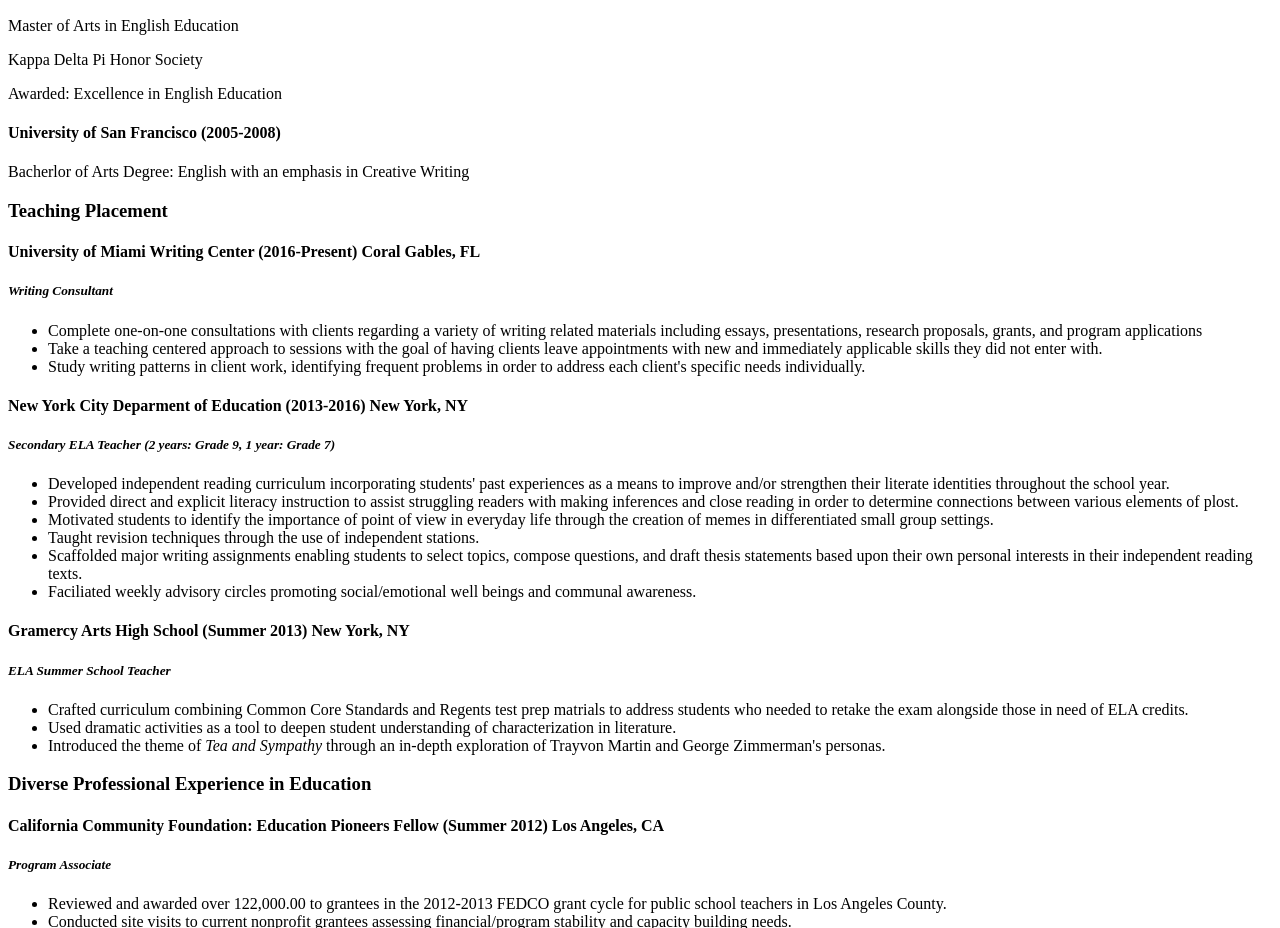
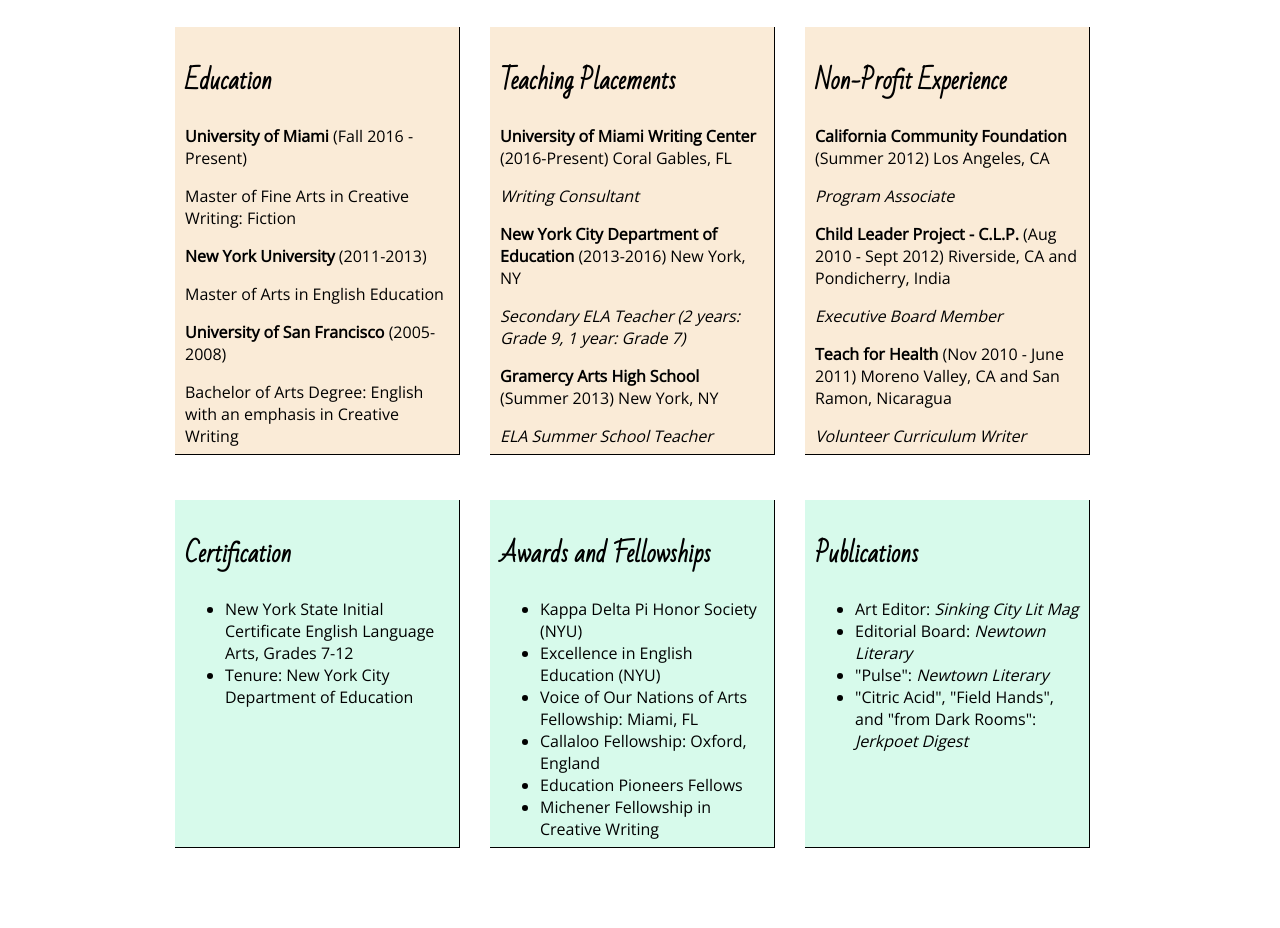
Before and after one commit to cem192/cem192.github.io, a plain HTML site: page resume.html in a window 1280 px wide. Shown: the part 295-1223 px from the top of the page. After the commit the page ends 1158 px from the top, so only its background shows below. Drawn offline with nearby package versions, Linux system fonts and the light colour scheme.

Commit message:
Added CSS Style Sheet
Updated resume page with visual design, css coding.

```diff
--- a/resume.html
+++ b/resume.html
@@ -4,9 +4,11 @@
   <head>
     <meta charset="UTF-8" />
     <title> Candice Mays' Resume</title>
+    <link href="style.css" rel="stylesheet"/>
   </head>
 
   <body>
+    <div id="container">
       <header>
         <h1>Candice E. Mays</h1>
         <address>
@@ -31,74 +33,79 @@ while(x=eval(x));
     </header>
 
   <main>
+    <div class="row">
+      <div class="left-container">
         <section>
-      <h3> Education</h3>
-        <h4> University of Miami (Fall 2016 - Present)</h4>
+          <h2> Education</h2>
+          <p><strong> University of Miami</strong> (Fall 2016 - Present)</p>
           <p> Master of Fine Arts in Creative Writing: Fiction</p>
-        <h4>New York University (2011-2013)</h4>
+          <p><strong>New York University</strong> (2011-2013)</p>
           <p>Master of Arts in English Education</p>
-          <P>Kappa Delta Pi Honor Society</p>
-          <p>Awarded: Excellence in English Education</p>
-        <h4>University of San Francisco (2005-2008)</h4>
-          <p>Bacherlor of Arts Degree: English with an emphasis in Creative Writing</p>
+          <p><strong>University of San Francisco</strong> (2005-2008)</p>
+          <p>Bachelor of Arts Degree: English with an emphasis in Creative Writing</p>
+        </section>
+    </div>
+
+    <div class="left-container">
+      <section>
+        <h2>Teaching Placements</h2>
+        <p><strong>University of Miami Writing Center</strong> (2016-Present) Coral Gables, FL</p>
+        <p><em>Writing Consultant</em></p>
+        <p><Strong>New York City Department of Education</strong> (2013-2016) New York, NY</p>
+        <p><em>Secondary ELA Teacher (2 years: Grade 9, 1 year: Grade 7)</em></p>
+        <p><strong>Gramercy Arts High School</strong> (Summer 2013) New York, NY</p>
+        <p><em>ELA Summer School Teacher</em></p>
+      </section>
+    </div>
+
+    <div class="left-container">
+      <section>
+        <h2>Non-Profit Experience</h2>
+        <p><strong>California Community Foundation</strong> (Summer 2012) Los Angeles, CA</p>
+        <p><em>Program Associate</em></p>
+        <p><strong>Child Leader Project - C.L.P.</strong> (Aug 2010 - Sept 2012) Riverside, CA and Pondicherry, India</p>
+        <p><em>Executive Board Member</em></p>
+        <p><strong>Teach for Health</strong> (Nov 2010 - June 2011) Moreno Valley, CA and San Ramon, Nicaragua</p>
+        <p><em>Volunteer Curriculum Writer</em></p>
+      </section>
+    </div>
+
+
+
+
+    <div class="row">
+      <div class="left-container bottom-row">
+      <section>
+        <h2>Certification</h2>
+          <ul>
+            <li>New York State Initial Certificate English Language Arts, Grades 7-12</li>
+            <li>Tenure: New York City Department of Education</li>
+          </ul>
       </section>
 
       <section>
-      <h3>Teaching Placement</h3>
-        <h4>University of Miami Writing Center (2016-Present) Coral Gables, FL</h4>
-          <h5><em>Writing Consultant</em></h5>
+        <h2>Awards and Fellowships</h2>
           <ul>
-              <li>Complete one-on-one consultations with clients regarding a variety of writing related materials including essays, presentations, research proposals, grants, and program applications</li>
-              <li>Take a teaching centered approach to sessions with the goal of having clients leave appointments with new and immediately applicable skills they did not enter with.</li>
-              <li>Study writing patterns in client work, identifying frequent problems in order to address each client's specific needs individually.</li>
-            </ul>
-          <h4>New York City Deparment of Education (2013-2016) New York, NY</h4>
-            <h5><em>Secondary ELA Teacher (2 years: Grade 9, 1 year: Grade 7)</em></h5>
-              <ul>
-                <li>Developed independent reading curriculum incorporating students' past experiences as a means to improve and/or strengthen their literate identities throughout the school year.</li>
-                <li>Provided direct and explicit literacy instruction to assist struggling readers with making inferences and close reading in order to determine connections between various elements of plost.</li>
-                <li>Motivated students to identify the importance of point of view in everyday life through the creation of memes in differentiated small group settings.</li>
-                <li>Taught revision techniques through the use of independent stations.</li>
-                <li>Scaffolded major writing assignments enabling students to select topics, compose questions, and draft thesis statements based upon their own personal interests in their independent reading texts.</li>
-                <li>Faciliated weekly advisory circles promoting social/emotional well beings and communal awareness.</li>
-              </ul>
-          <h4>Gramercy Arts High School (Summer 2013) New York, NY</h4>
-            <h5><em>ELA Summer School Teacher</em></h5>
-              <ul>
-                <li>Crafted curriculum combining Common Core Standards and Regents test prep matrials to address students who needed to retake the exam alongside those in need of ELA credits.</li>
-                <li>Used dramatic activities as a tool to deepen student understanding of characterization in literature.</li>
-                <li>Introduced the theme of <em>Tea and Sympathy</em> through an in-depth exploration of Trayvon Martin and George Zimmerman's personas.</li>
+            <li>Kappa Delta Pi Honor Society (NYU)</li>
+            <li>Excellence in English Education (NYU)</li>
+            <li>Voice of Our Nations of Arts Fellowship: Miami, FL</li>
+            <li>Callaloo Fellowship: Oxford, England</li>
+            <li>Education Pioneers Fellows</li>
+            <li>Michener Fellowship in Creative Writing</li>
           </ul>
       </section>
+
       <section>
-      <h3>Diverse Professional Experience in Education</h3>
-        <h4>California Community Foundation: Education Pioneers Fellow (Summer 2012) Los Angeles, CA</h4>
-          <h5><em>Program Associate</em></h5>
+        <h2>Publications</h2>
           <ul>
-            <li>Reviewed and awarded over 122,000.00 to grantees in the 2012-2013 FEDCO grant cycle for public school teachers in Los Angeles County.</li>
-            <li>Conducted site visits to current nonprofit grantees assessing financial/program stability and capacity building needs.</li>
-            <li>Moderated panel on Education Human Capital Outside of Teaching with leaders in the nonprofit, human resources world.</li>
+            <li>Art Editor: <em>Sinking City Lit Mag</em></li>
+            <li>Editorial Board: <em>Newtown Literary</em></li>
+            <li>"Pulse": <em>Newtown Literary</em></li>
+            <li>"Citric Acid", "Field Hands", and "from Dark Rooms": <em>Jerkpoet Digest</em></li>
           </ul>
         </section>
-    <section>
-      <h4>Child Leader Project - C.L.P. (Aug 2010 - Sept 2012) Riverside, CA and Pondicherry, India</h4>
-      <h5><em>Executive Board Member</em></h5>
-        <ul>
-          <li>Worked closely with other board members and nonprofit founder to make expansion, reconstruction, and financial decisions.</li>
-          <li>Acted as legal guardian for eight youth on a two week, international trip to India to explore social justice and environmental issues.</li>
-          <li>Organized City Hall fundraiser with the Mayor of Riverside, CA as guest speaker for students to travel to India at the end of the school year. Event raised $6,000.00 (More than 25% of our overall fundraising goal for the trip).</li>
-        </ul>
-      <h4>Teach for Health (Nov 2010 - June 2011) Moreno Valley, CA and San Ramon, Nicaragua</h4>
-        <h5><em>Volunteer Curriculum Writer</em></h5>
-          <ul>
-            <li>Created interesting and interactive curriculum for local health promoters in Nicaragua.</li>
-            <li>Facilitated a week long, public health workshop with UCSF medical and nursing students alongside local health promoters.
-            </li>
-          </ul>
-    </section>
+      </div>
+
     </main>
-    <footer>Proficient in Spanish Speaking</footer>
+    </div>
   </body>
-
-
-</html>
--- /dev/null
+++ b/style.css
@@ -0,0 +1,44 @@
+@import url('https://fonts.googleapis.com/css?family=Bad+Script|Open+Sans');
+
+
+header {
+  border-right: 1px solid black;
+  border-bottom: 1px solid black;
+  background-color: rgb(215, 230, 250);
+  padding-top: 10px;
+  font-size: 24px;
+  text-align: center;
+}
+
+#container {
+  width: 960px;
+  margin: 0 auto
+}
+
+h1, h2 {font-family: 'Bad Script', cursive;
+}
+
+p, ul {
+font-family: 'Open Sans', sans-serif;
+}
+
+.left-container section {
+  border-right: 1px solid black;
+  border-bottom: 1px solid black;
+  background-color: rgb(250, 235, 215);
+  width: 264px;
+  float: left;
+  margin: 15px;
+  margin-top: 30px;
+  height: 407px;
+  padding: 10px;
+}
+
+.bottom-row section {
+  height: 327px;
+  background-color: rgb(215, 250, 235)
+}
+
+.row {
+  clear: both;
+}
```
Lines whose indentation alone changed are shown as unchanged.
